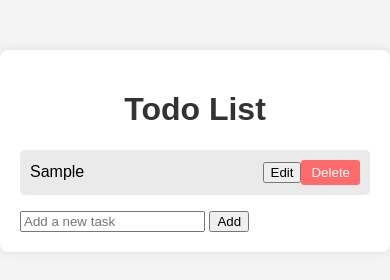
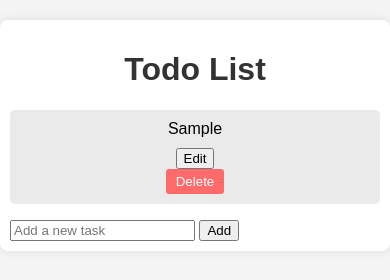
Before and after one commit to MaksimCREY/SPA-PROJECT, a website: page index.html in a window 390 px wide. Both pictures are taken after typing "Sample" into the empty fields and a click on the button "Add". Drawn offline with Linux system fonts and the light colour scheme.

Commit message:
adapt-verstka

```diff
--- a/main.css
+++ b/main.css
@@ -46,3 +46,19 @@ h1 {
     border-radius: 3px;
     cursor: pointer;
 }
+
+
+@media screen and (max-width: 600px) {
+    #app {
+        margin: 20px auto;
+        padding: 10px;
+    }
+
+    .task {
+        flex-direction: column;
+    }
+
+    .task span {
+        margin-bottom: 10px;
+    }
+}
```
